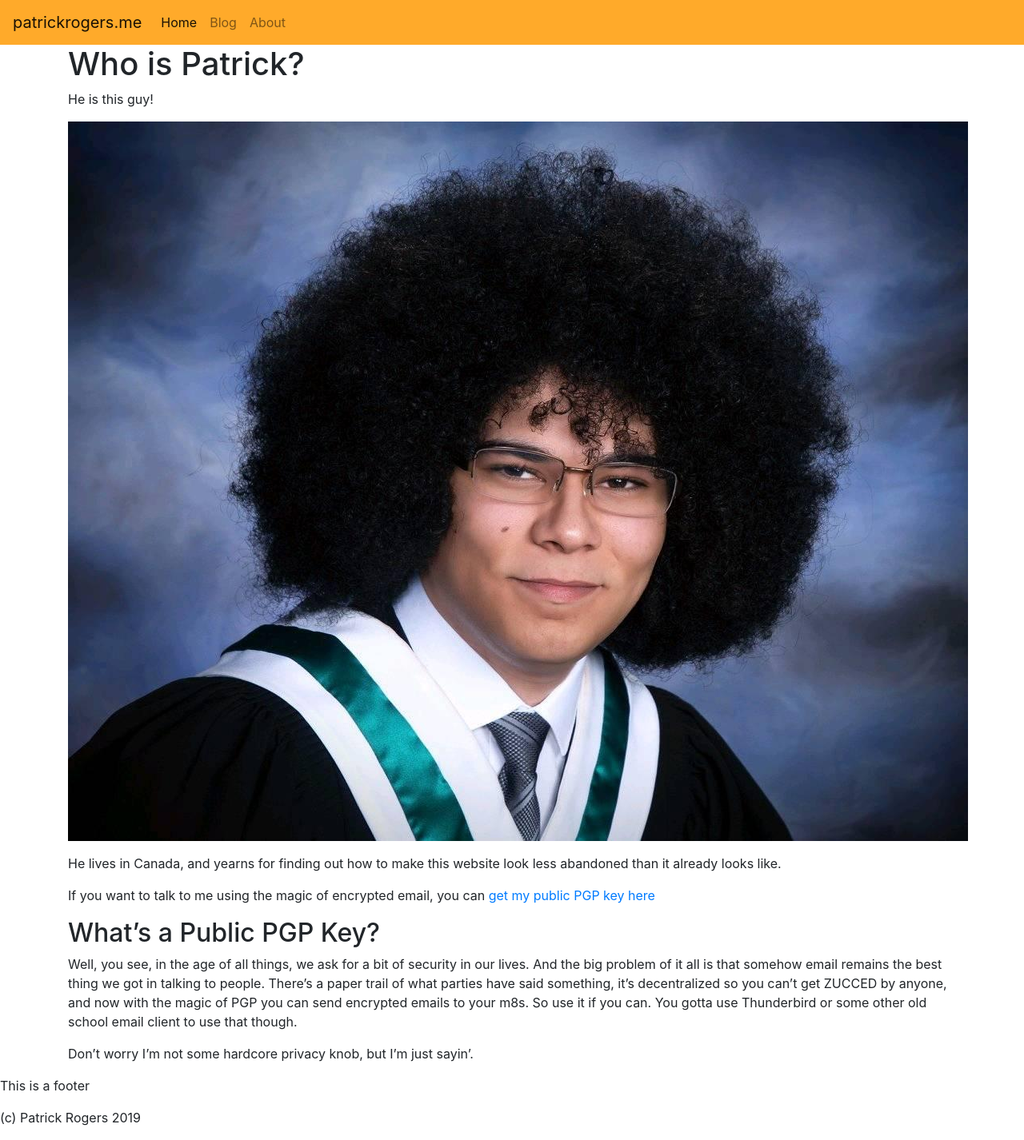
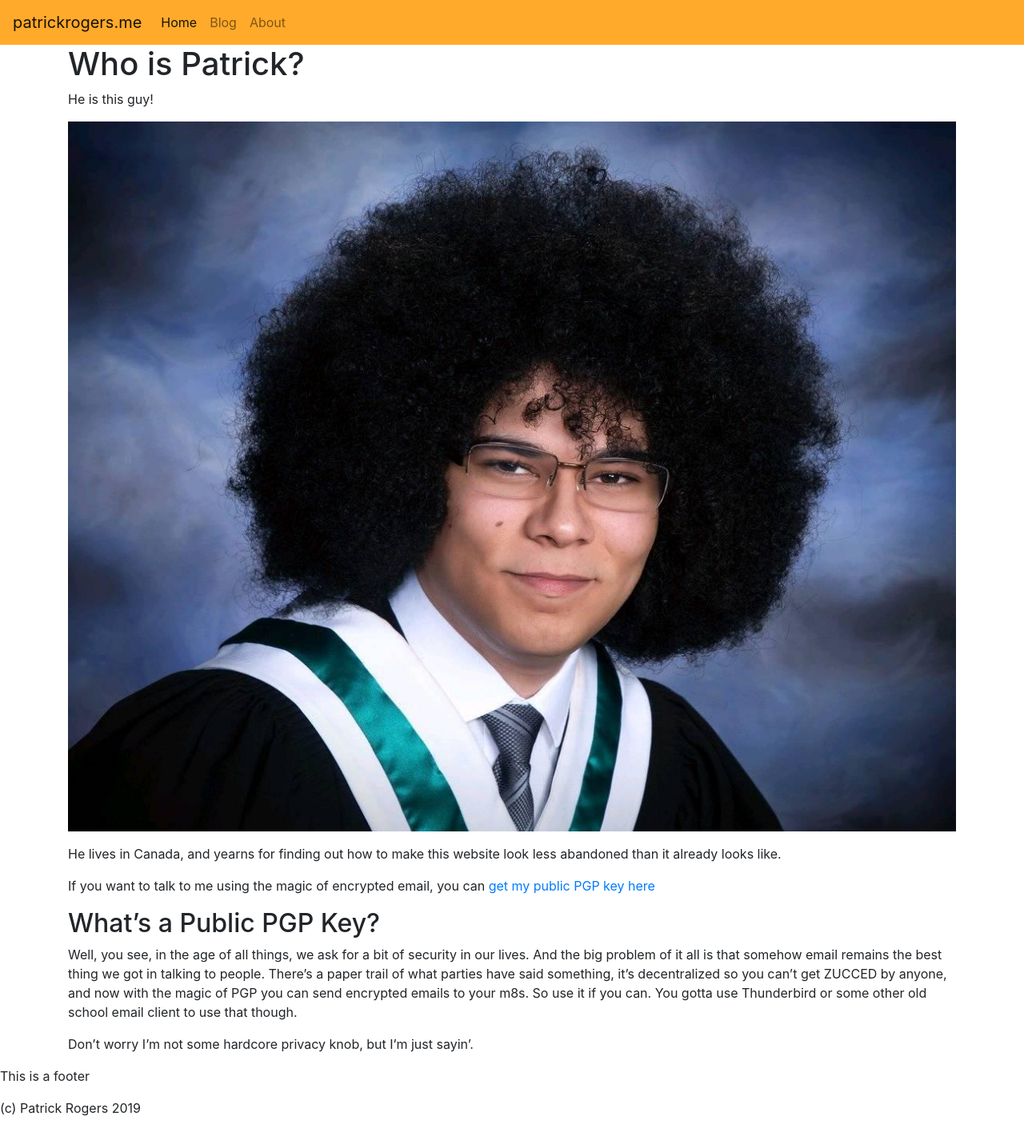
Before and after one commit to CoWinkKeyDinkInc/CoWinkKeyDinkInc.github.io, a Jekyll site: the page built from about.md, in a window 1280 px wide. Shown: the whole page at 80% size. Built offline with Jekyll 4.4.1, drawn with Linux system fonts in a browser that asks for light colours; nearby versions of some CDN libraries.

Commit message:
fix responsive image

```diff
--- a/about.md
+++ b/about.md
@@ -6,7 +6,7 @@
 # Who is Patrick?
 He is this guy!
 
-![a young man with an afro]({{site.url}}/assets/issme.jpg)
+<img src="{{site.url}}/assets/issme.jpg" class="img-fluid" alt="Responsive image">
 
 He lives in Canada, and yearns for finding out how to make this website look less abandoned than it already looks like.
 
```
